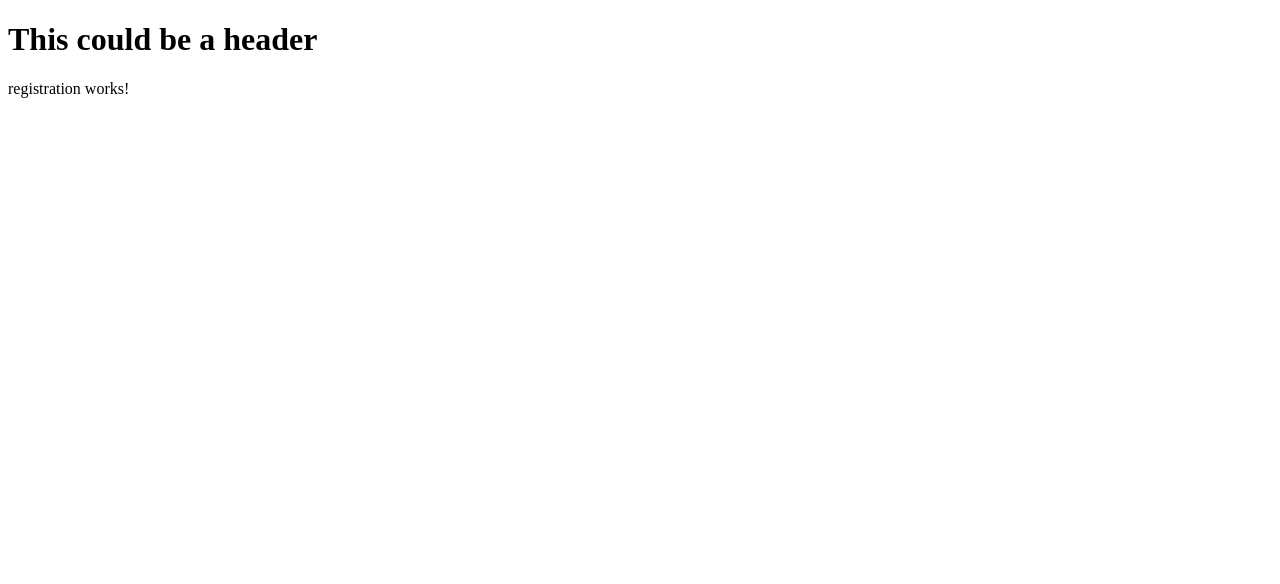
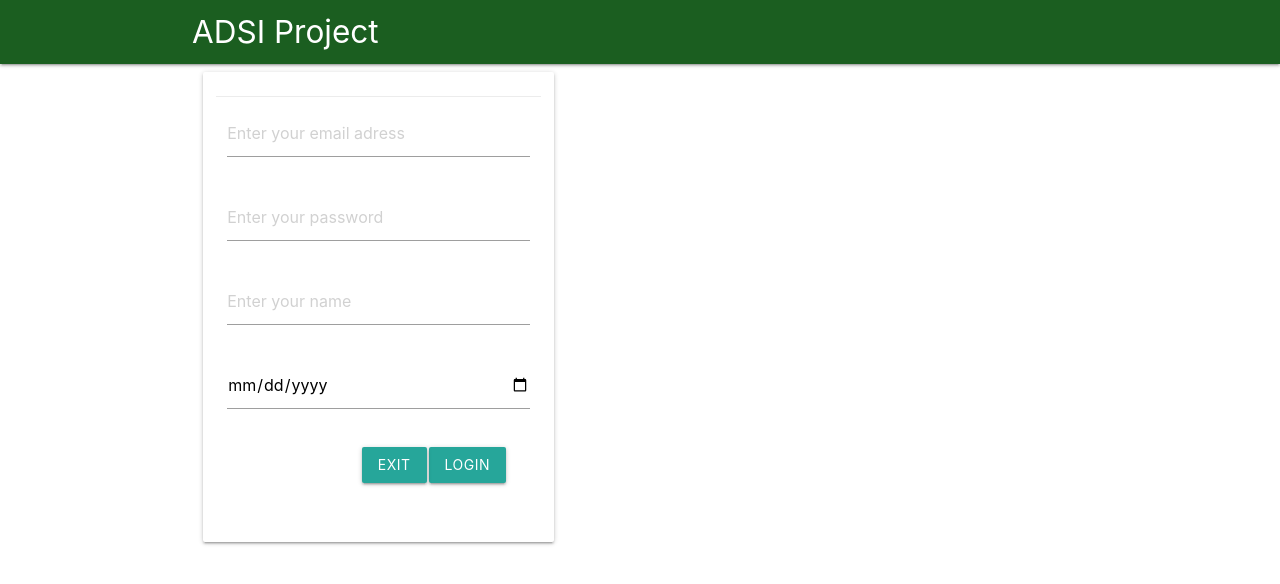
Before and after one commit to adsi-itam-2019/Equipo-2, an Angular app in the folder frontend/: page / in a window 1280 px wide. Shown: the top 584 px of the page. Built offline with nearby package versions, Linux system fonts and the light colour scheme.

Commit message:
Added HTTP functionality and registration base frontend

```diff
--- a/frontend/src/app/app.component.html
+++ b/frontend/src/app/app.component.html
@@ -1,6 +1,7 @@
-  <h1>
-    This could be a header
-  </h1>
-
+<nav class="nav-wrapper green darken-4">
+  <div class="container">
+    <a href="/" class="brand-logo">ADSI Project</a>
+  </div>
+</nav>
 
 <router-outlet></router-outlet>
--- a/frontend/src/app/app.module.ts
+++ b/frontend/src/app/app.module.ts
@@ -1,5 +1,7 @@
 import { BrowserModule } from '@angular/platform-browser';
 import { NgModule } from '@angular/core';
+import { FormsModule } from '@angular/forms';
+import { HttpClientModule} from '@angular/common/http';
 import { RouterModule, Route } from '@angular/router'
 
 import { AppRoutingModule } from './app-routing.module';
@@ -23,6 +25,8 @@ const routes: Route[] = [
   imports: [
     BrowserModule,
     AppRoutingModule,
+    FormsModule,
+    HttpClientModule,
     RouterModule.forRoot(routes)
   ],
   providers: [],
--- a/frontend/src/app/components/registration/registration.component.html
+++ b/frontend/src/app/components/registration/registration.component.html
@@ -1,3 +1,35 @@
-<p>
-  registration works!
-</p>
+<div class="container">
+    <div class="row">
+        <div class="col s5">
+            <div class="card">
+                <div class="card-content">
+                    <form #employeeForm="ngForm" (ngSubmit)="addEmployee(employeeForm)">
+                        <div class="row">
+                            <div class="input-field col s12">
+                                <input type="text" name="email" #email="ngModel" [(ngModel)]="userService1.user.email"
+                                placeholder="Enter your email adress">
+                            </div>
+                            <div class="input-field col s12">
+                                    <input type="password" name="password" #password="ngModel" [(ngModel)]="userService1.user.password"
+                                    placeholder="Enter your password">
+                            </div>
+                            <div class="input-field col s12">
+                                    <input type="text" name="name" #name="ngModel" [(ngModel)]="userService1.user.name"
+                                    placeholder="Enter your name">
+                            </div>
+                            <div class="input-field col s12">
+                                    <input type="date" name="date" #date="ngModel" [(ngModel)]="userService1.user.date">
+                            </div>
+                            <div class="card-action">
+                                <div class="input-field col s12">
+                                        <button class="btn right" style="margin-left: 2px">Login</button>
+                                        <button class="btn right">Exit</button>
+                                    </div>
+                            </div>
+                        </div>
+                    </form>
+                </div>
+            </div>
+        </div>
+    </div>
+</div>
--- a/frontend/src/app/models/users.ts
+++ b/frontend/src/app/models/users.ts
@@ -1,2 +1,16 @@
 export class Users {
+    _id: string;
+    email: string;
+    password: string;
+    name: string;
+    birthday: string;
+
+    constructor( _id='', email= '', password= '', name='', birthday = ''){
+        this._id = _id;
+        this.email = email;
+        this.password = password;
+        this.name = name;
+        this.birthday = birthday;
+
+    }
 }
--- a/frontend/src/app/services/user.service.ts
+++ b/frontend/src/app/services/user.service.ts
@@ -1,9 +1,34 @@
 import { Injectable } from '@angular/core';
-
+// Se encarga de hacer el CRUD y otras operaciones del usuario con el servidor NODE
+import { HttpClient } from '@angular/common/http';
+import { Users } from '../models/users';
 @Injectable({
   providedIn: 'root'
 })
 export class UserService {
 
-  constructor() { }
+  user : Users;
+  users: Users[];
+  readonly URL_API = 'http://localhost:3000/api/users';
+
+  // HttpClient is used to communicate with the backend server
+  constructor(private http: HttpClient) {
+    this.user = new Users();
+  }
+
+  // Get all users
+  getUsers(){
+    return this.http.get(this.URL_API);
+  }
+
+  // Create User
+  postUser(User: Users){
+    return this.http.post(this.URL_API, User);
+  }
+
+  // Delete User
+  deleteUser( _id: string){
+    return this.http.delete(this.URL_API + `/${_id}`);
+  }
+
 }
--- a/frontend/src/index.html
+++ b/frontend/src/index.html
@@ -7,8 +7,17 @@
 
   <meta name="viewport" content="width=device-width, initial-scale=1">
   <link rel="icon" type="image/x-icon" href="favicon.ico">
+
+  <!-- Compiled and minified CSS -->
+  <link rel="stylesheet" href="https://cdnjs.cloudflare.com/ajax/libs/materialize/1.0.0/css/materialize.min.css">
+
+  <!-- Materialize Icons -->
+  <link href="https://fonts.googleapis.com/icon?family=Material+Icons" rel="stylesheet">
+
 </head>
 <body>
   <app-root></app-root>
+  <!-- Compiled and minified JavaScript -->
+  <script src="https://cdnjs.cloudflare.com/ajax/libs/materialize/1.0.0/js/materialize.min.js"></script>
 </body>
 </html>
```
Also changed, not shown: frontend/src/app/components/registration/registration.component.ts (+5 -2 lines), 1 other file (tests, documents, lock files or other folders).
